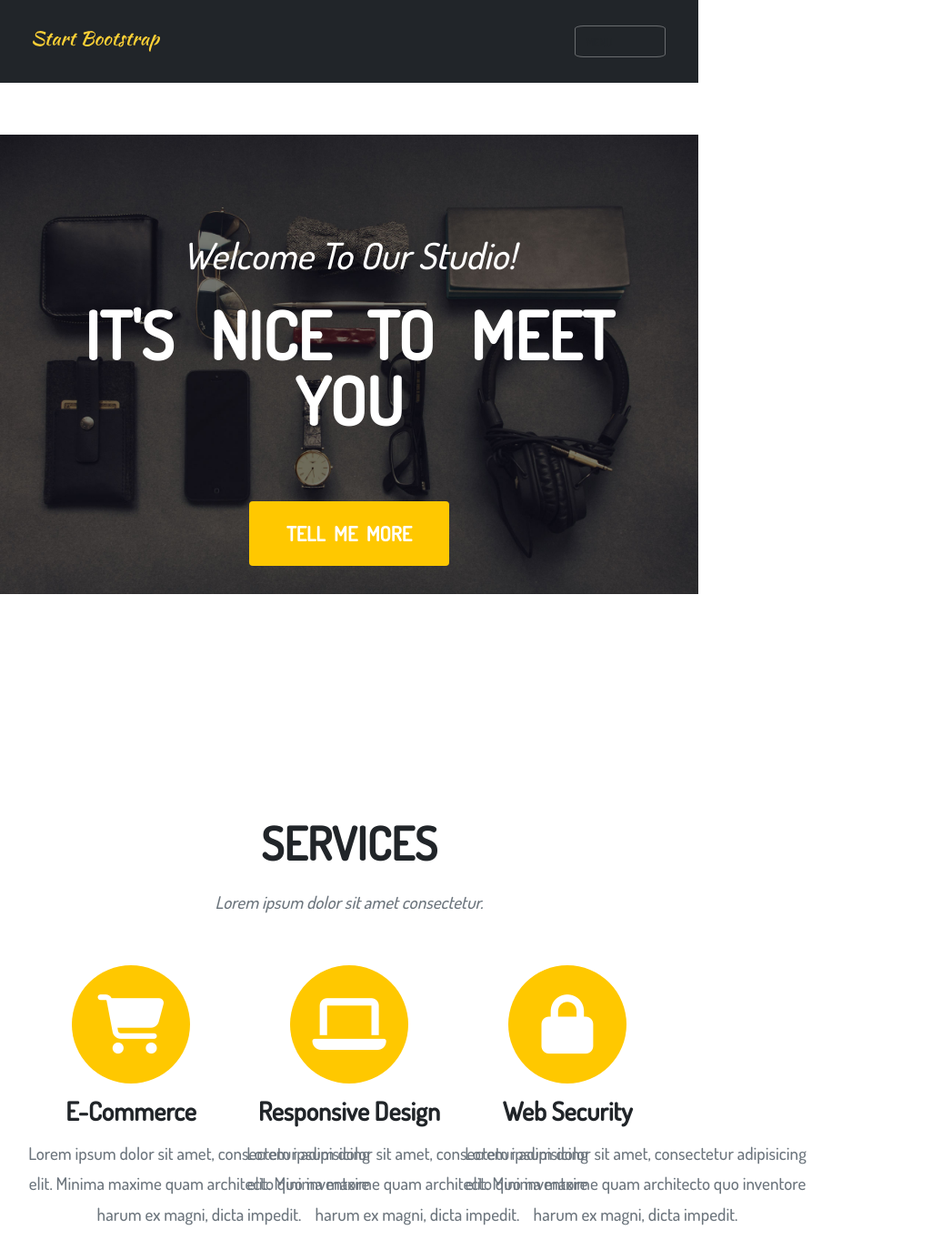
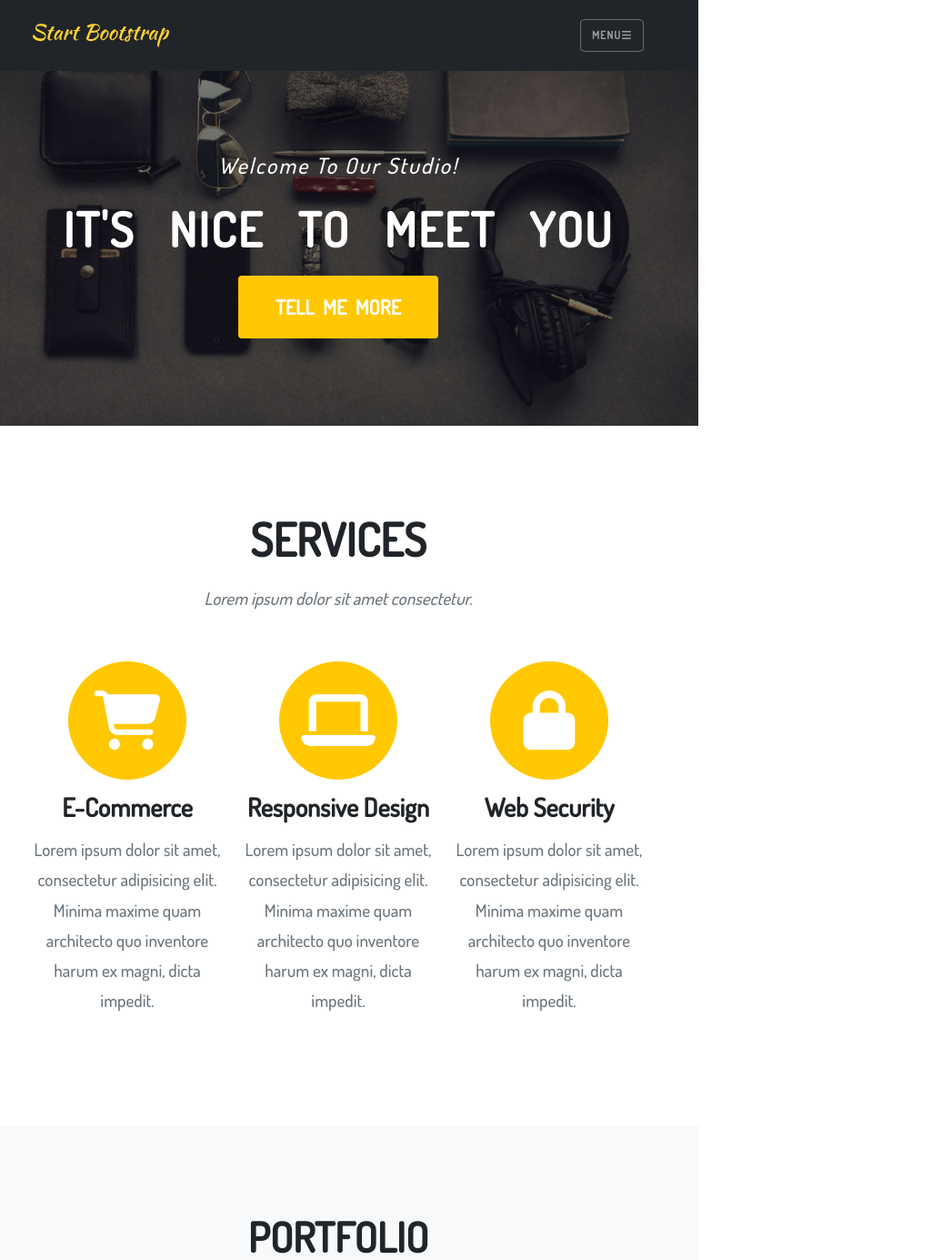
Before and after one commit to anar-exe/startbootstrap, a plain HTML site: page index.html in a window 768 px wide. Shown: the top 1385 px of the page at 91% size, 1036 px wide, since content can reach past the window. Drawn offline with nearby package versions, Linux system fonts and the light colour scheme.

Commit message:
responsive

```diff
--- a/_header.sass
+++ b/_header.sass
@@ -1,62 +1,59 @@
 header
+    padding: 29px 0
     position: fixed
-    z-index: 9
+    z-index: 3
     width: 100%
+    max-width: 100vw
     background-color: #212529
-    padding: 20px 0
     .imgbox
-        display: flex
-        align-items: center
-        width: 185px
+        width: 187px
         img
+            margin: 5px 0px -5px 0px
             &:hover
                 cursor: pointer
-    .navbar
-        width: 100%
+    .menu
+        display: none
+    nav
         display: flex
-        justify-content: space-between
-        .responsive
-            display: none
-    nav
-        padding: 10px
+        padding: 10px 0
         a
-            letter-spacing: 3px
-            padding: 8px
-            margin: 0 0 0 5px
             font-weight: 100
-            font-size: 17px
-            transition: 0.5s
+            margin-left: 35px
+            letter-spacing: 2px
             &:hover
+                color: #ffc800
                 cursor: pointer
-                color: #ffc800
 
     @media (max-width: 992px)
-        position: fixed
-        z-index: 9
+        overflow-x: hidden
+        padding: 21px 0
         width: 100%
-        background-color: #212529
-        // padding: 10px 0
+        max-width: 992px
+        nav
+            display: none
         .imgbox
+            width: 150px
+        .menu
+            padding: 12px
             display: flex
+            align-items: center
             justify-content: space-between
-            width: 140px
-            img
-                &:hover
-                    cursor: pointer
-        .navbar
-            // width: 100%
-            // display: flex
-            // justify-content: center
-            .responsive
-                padding: 12px
-                display: flex
-
-                width: 100px
-                height: 35px
-                border: 1px solid#9b9d9e99
-                border-radius: 10%
-                font-size: 12px
-                h5
-                    display: block
-            nav
-                display: none
+            width: 70px
+            height: 36px
+            border: 1px solid#9b9d9e99
+            border-radius: 10%
+            font-size: 12px
+            color: #9b9d9e
+            font-weight: 700
+            letter-spacing: 1px
+            .icon
+                color: #9b9d9e
+    // @media (max-width: 768px)
+    //     width: 100%
+    //     max-width: 100vw
+    // @media (min-width: 576px)
+    //     width: 100%
+    //     max-width: 100vw
+    // @media (max-width: 576px)
+    //     width: 100%
+    //     max-width: 100vw
--- a/_main.sass
+++ b/_main.sass
@@ -5,3 +5,7 @@ body
 .imgbox
     img
         width: 100%
+
+div
+    overflow: hidden
+    max-width: 100%
--- a/_services.sass
+++ b/_services.sass
@@ -1,21 +1,25 @@
 #services
     padding: 100px 0
+    h1
+        font-size: 50px
+        font-weight: 700
+        padding-bottom: 30px
+    h4
+        margin: 0 0 60px
+        font-style: italic
+        color: #6c757d
+        font-size: 19px
+        font-weight: 500
     .textbox
-        h1
-            font-size: 50px
-            padding-bottom: 30px
+        display: flex
+        justify-content: center
+        flex-wrap: wrap
         h3
             margin: 16px 0
             font-size: 28px
-        h4
-            margin: 0 0 60px
-            font-style: italic
+            font-weight: 700
         h5
             line-height: 1.75
-            width: 390px
-        h1,h3
-            font-weight: 700
-        h4,h5
             color: #6c757d
             font-size: 19px
             font-weight: 500
@@ -30,6 +34,9 @@
         i
             font-size: 65px
             color: #ffffff
-    @media (max-width: 992px)
-        .responsive
-            width: 240px
+    @media (min-width: 576px) an
+        .textbox
+            margin-bottom: 20px
+    @media (max-width: 576px)
+        .textbox
+            margin-bottom: 20px
--- a/_welcome.sass
+++ b/_welcome.sass
@@ -1,5 +1,4 @@
 #welcome
-    padding: 100px 0
     background-image: url(/assets/1.jpg)
     background-size: 100%
     background-position: center center
@@ -10,23 +9,26 @@
     h2,h5
         font-weight: 700
     h1
-        padding-top: 160px
+        padding-top: 275px
         color: #ffffff
         font-size: 40px
         font-style: italic
         margin-bottom: 32px
+        letter-spacing: 2px
     h2
         font-size: 72px
-        padding-bottom: 70px
+        padding-bottom: 53px
         word-spacing: 25px
+        letter-spacing: 2px
     .textbox
+        margin: 0 auto
         display: flex
         justify-content: center
         flex-wrap: wrap
         width: 800px
     .btn
-        padding: 18px 40px
-        margin: 5px 0 80px
+        padding: 17px 40px
+        margin: 5px 0 198px
         background-color: #ffc800
         h5
             font-size: 22px
@@ -34,3 +36,19 @@
         &:hover
             h5
                 cursor: pointer
+
+    @media (max-width: 992px)
+        background-size: cover
+    @media (max-width: 768px)
+        background-size: center center
+        background-position: center center
+        h1
+            padding-top: 170px
+            font-size: 24px
+        h2
+            font-size: 52px
+            padding-bottom: 20px
+        .btn
+            margin: 5px 0 96px
+    @media (min-width: 576px)
+        margin: auto auto
--- a/index.html
+++ b/index.html
@@ -20,13 +20,15 @@
     <header>
         <div class="container">
             <div class="row">
-                <div class="col-md-12">
-                    <div class="navbar">
+                <div class="col-md-12 d-flex justify-content-between">
                     <div class="imgbox">
                         <a href="#welcome"><img src="/assets/logo.svg" alt=""></a>
                     </div>
-                        <div class="responsive">
-                            <h5>MENU</h5>
+                    <div class="menu">
+                        <h4>MENU</h4>
+                        <div class="icon">
+                            <i class="fa-solid fa-bars"></i>
+                        </div>
                     </div>
                     <nav>
                         <a href="#services">SERVICES</a>
@@ -35,7 +37,6 @@
                         <a href="#team">TEAM</a>
                         <a href="#contact">CONTACT</a>
                     </nav>
-                    </div>
                 </div>
             </div>
         </div>
@@ -60,38 +61,38 @@
             <div class="container">
                 <div class="row">
                     <div class="col-md-12 d-flex justify-content-center">
-                        <div class="textbox text-center">
+                        <div class="text text-center">
                             <h1>SERVICES</h1>
                             <h4>Lorem ipsum dolor sit amet consectetur.</h4>
                         </div>
                     </div>
                 </div>
                 <div class="row">
-                    <div class="col-md-4 col-sm-6 d-flex justify-content-center flex-wrap">
+                    <div class="col-md-4 d-flex justify-content-center flex-wrap">
                         <div class="icon">
                             <i class="fa-solid fa-cart-shopping"></i>
                         </div>
-                        <div class="textbox responsive text-center">
+                        <div class="textbox text-center">
                             <h3>E-Commerce</h3>
                             <h5>Lorem ipsum dolor sit amet, consectetur adipisicing elit. Minima maxime quam architecto
                                 quo inventore harum ex magni, dicta impedit.</h5>
                         </div>
                     </div>
-                    <div class="col-md-4 col-sm-6 d-flex justify-content-center flex-wrap">
+                    <div class="col-md-4 d-flex justify-content-center flex-wrap">
                         <div class="icon">
                             <i class="fa-solid fa-laptop"></i>
                         </div>
-                        <div class="textbox responsive text-center">
+                        <div class="textbox text-center">
                             <h3>Responsive Design</h3>
                             <h5>Lorem ipsum dolor sit amet, consectetur adipisicing elit. Minima maxime quam architecto
                                 quo inventore harum ex magni, dicta impedit.</h5>
                         </div>
                     </div>
-                    <div class="col-md-4 col-sm-6 d-flex justify-content-center flex-wrap">
+                    <div class="col-md-4 d-flex justify-content-center flex-wrap">
                         <div class="icon">
                             <i class="fa-solid fa-lock"></i>
                         </div>
-                        <div class="textbox responsive text-center">
+                        <div class="textbox text-center">
                             <h3>Web Security</h3>
                             <h5>Lorem ipsum dolor sit amet, consectetur adipisicing elit. Minima maxime quam architecto
                                 quo inventore harum ex magni, dicta impedit.</h5>
@@ -111,7 +112,7 @@
                     </div>
                 </div>
                 <div class="row">
-                    <div class="col-md-4">
+                    <div class="col-md-4 col-sm-6 col-lg-4">
                         <div class="box">
                             <div class="imgbox">
                                 <div class="opacity">
@@ -125,7 +126,7 @@
                             </div>
                         </div>
                     </div>
-                    <div class="col-md-4">
+                    <div class="col-md-4 col-sm-6 col-lg-4">
                         <div class="box">
                             <div class="imgbox">
                                 <div class="opacity">
@@ -139,7 +140,7 @@
                             </div>
                         </div>
                     </div>
-                    <div class="col-md-4">
+                    <div class="col-md-4 col-sm-6 col-lg-4">
                         <div class="box">
                             <div class="imgbox">
                                 <div class="opacity">
@@ -153,7 +154,7 @@
                             </div>
                         </div>
                     </div>
-                    <div class="col-md-4">
+                    <div class="col-md-4 col-sm-6 col-lg-4">
                         <div class="box">
                             <div class="imgbox">
                                 <div class="opacity">
@@ -167,7 +168,7 @@
                             </div>
                         </div>
                     </div>
-                    <div class="col-md-4">
+                    <div class="col-md-4 col-sm-6 col-lg-4">
                         <div class="box">
                             <div class="imgbox">
                                 <div class="opacity">
@@ -181,7 +182,7 @@
                             </div>
                         </div>
                     </div>
-                    <div class="col-md-4">
+                    <div class="col-md-4 col-sm-6 col-lg-4">
                         <div class="box">
                             <div class="imgbox">
                                 <div class="opacity">
--- a/reset.css
+++ b/reset.css
@@ -26,9 +26,9 @@ footer, header, hgroup, menu, nav, section {
 body {
 	line-height: 1;
 }
-/* body::-webkit-scrollbar{
+body::-webkit-scrollbar{
 	display: none
-} */
+}
 ol, ul {
 	list-style: none;
 }
```
Also changed, not shown: style.css, 1 other file. Lines whose indentation alone changed are shown as unchanged.
